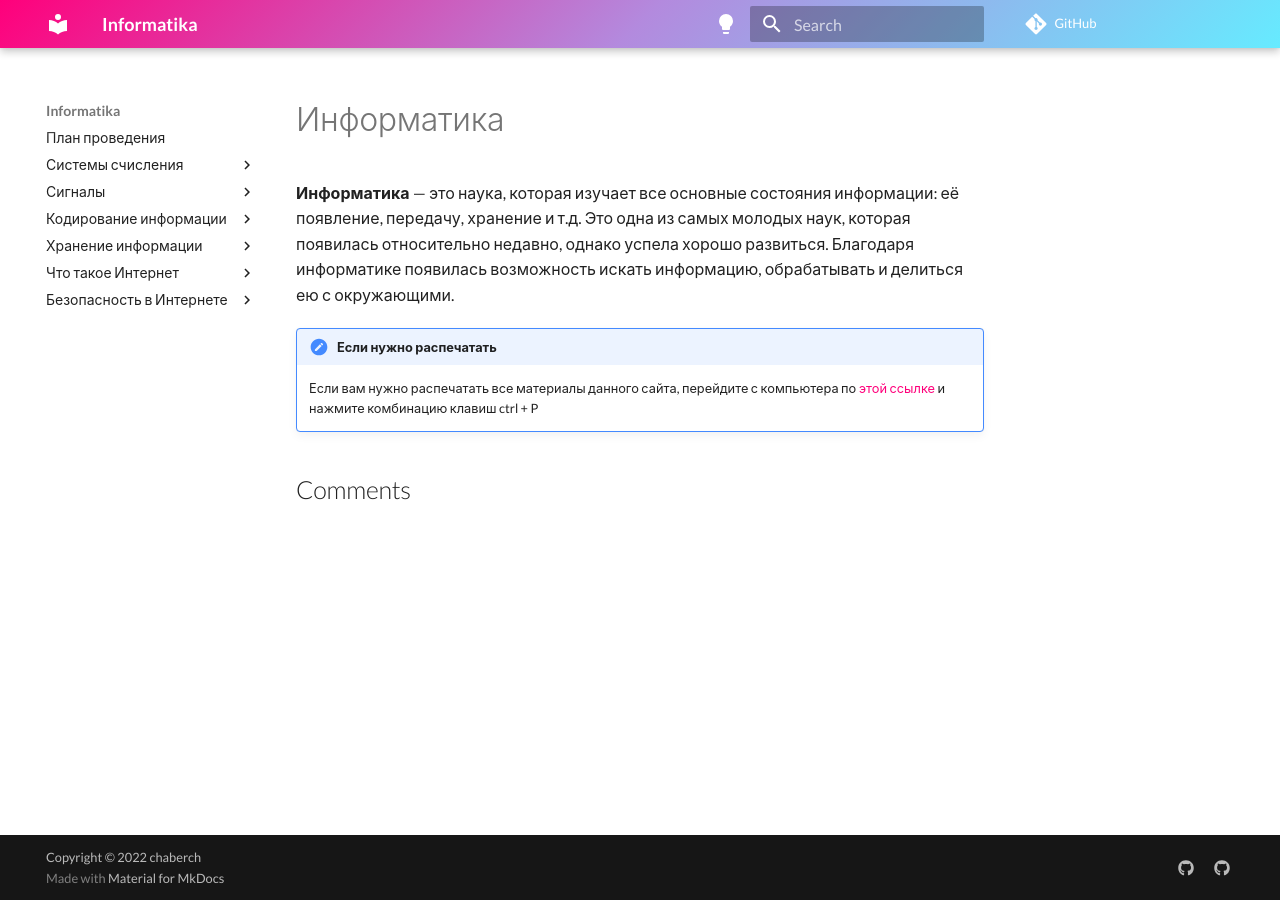
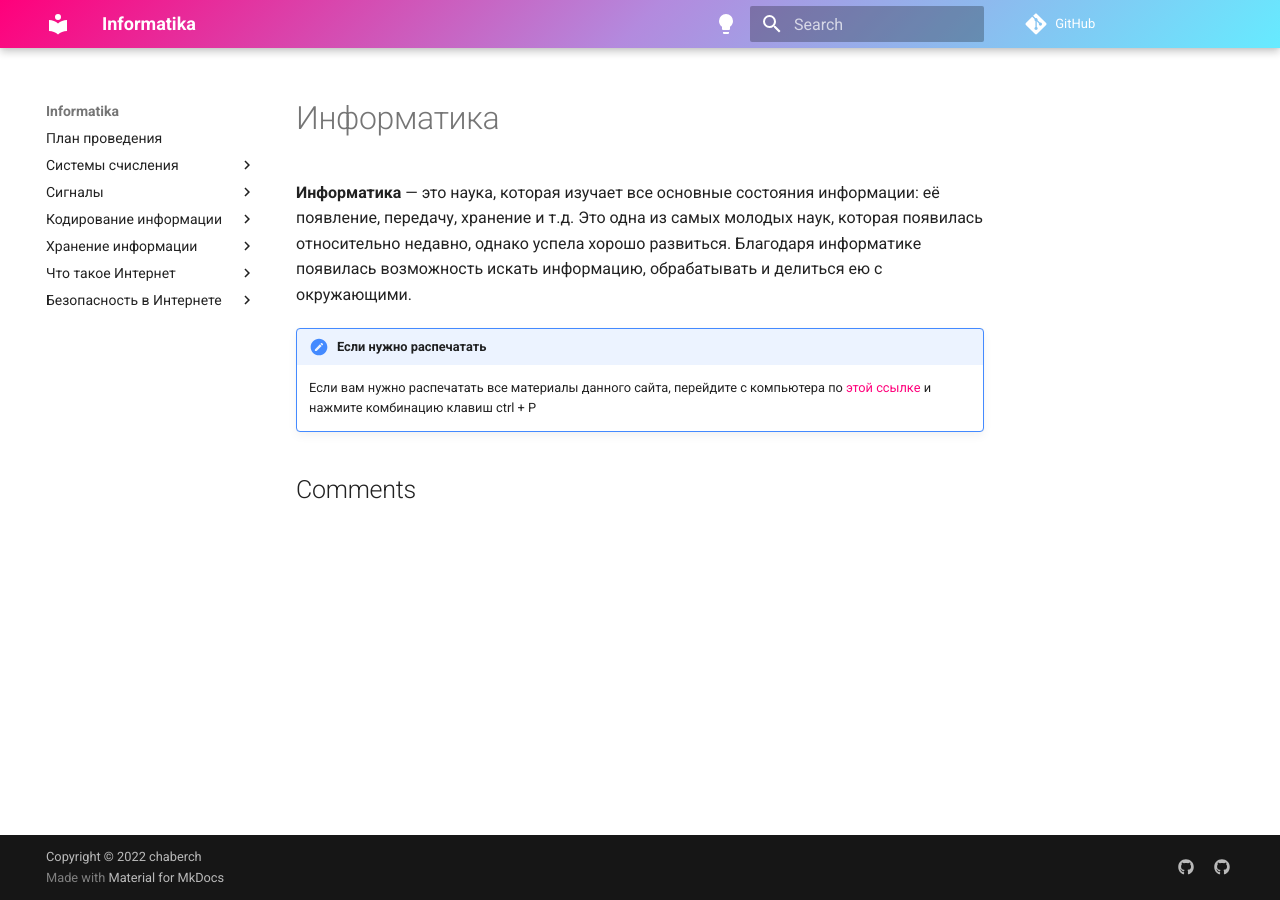
Before and after one commit to chabErch/Informatika, an MkDocs documentation site: the page built from docs/index.md, in a window 1280 px wide. Built offline with MkDocs 1.6.1 and Material for MkDocs 9.7.7, drawn with Linux system fonts in a browser that asks for light colours; comment, search, counter and statistics services are not loaded.

Commit message:
Update mkdocs.yml

```diff
--- a/mkdocs.yml
+++ b/mkdocs.yml
@@ -6,8 +6,6 @@ copyright: Copyright &copy; 2022 chaberch
 theme:
   name: material
   custom_dir: overrides
-  font:
-    text: Lato
   palette:
     # Palette toggle for light mode
     - scheme: default
```
